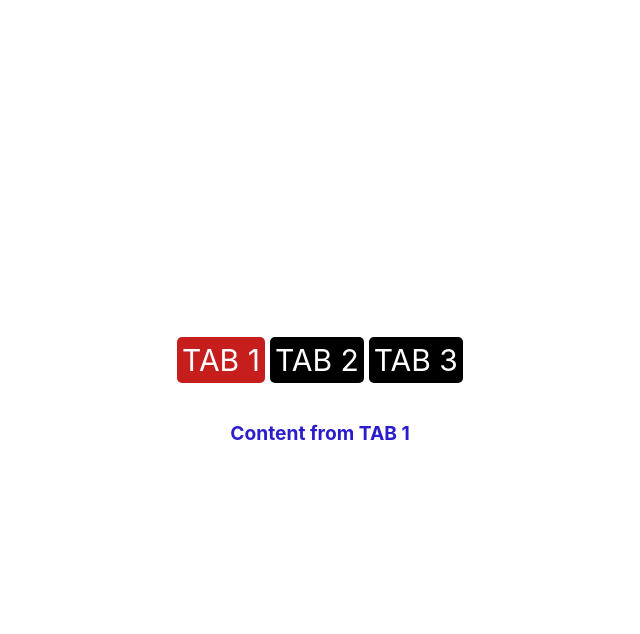
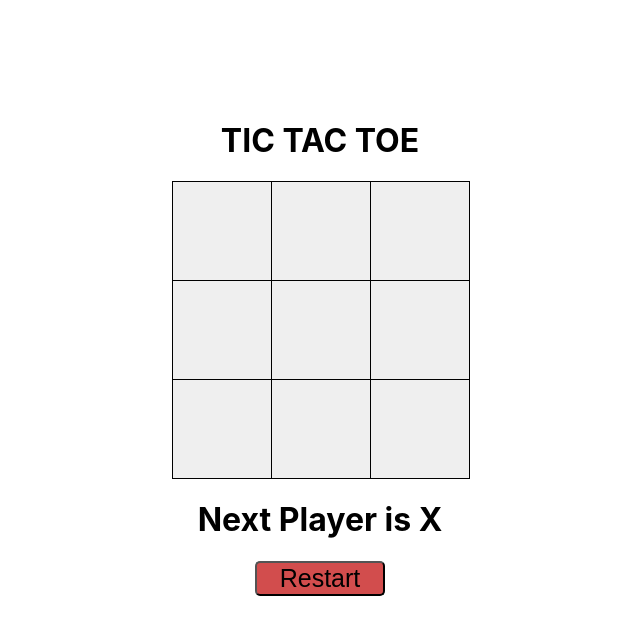
Before and after one commit to sindhupallavi14/React-mini-projects, a React (Create React App) app: page / in a window 1280 px wide. Shown: the top 634 px of the page, without its empty margins (320-960 px from the left). Built offline with nearby package versions, Linux system fonts and the light colour scheme.

Commit message:
Tic tac toe completed

```diff
--- a/src/App.js
+++ b/src/App.js
@@ -7,21 +7,29 @@ import { QRCodeGenerator } from './Components/QR Code Generator/qrCode';
 import { RandomColor } from './Components/RandomColor/randomcolor';
 import { StarRating } from './Components/StarRating/starRating';
 import { TabTest } from './Components/Tabs/TabTest';
+import { TicTacToe } from './Components/Tic Tac Toe/tictactoe';
 
 function App() {
   return (
     <div >
       {/* Accordian */}
         {/* <Accordian/> */}
+
       {/* Random Color */}
         {/* <RandomColor/> */}
+
       {/* Star Rating */}
         {/* <StarRating/> */}
+
       {/* QRCode Generator */}
         {/* <QRCodeGenerator/> */}
+
       {/* Load more button */}
           {/* <LoadMoreButton/> */}
-        <TabTest/>
+
+        {/* <TabTest/> */}
+
+        <TicTacToe/>
 
 
     </div>
--- /dev/null
+++ b/src/Components/Tic Tac Toe/tictactoe.css
@@ -0,0 +1,32 @@
+/* .tic-tac-toe-container::after{
+    clear: both;
+    content: "";
+    display: table;
+} */
+.tic-tac-toe-container{
+    display: flex;
+    flex-direction: column;
+    align-items: center;
+    margin-top: 100px;
+}
+.square{
+    float: left;
+    border:1px solid black;
+    font-size: 40px;
+    height: 100px;
+    padding: 0px;
+    text-align: center;
+    width:100px;
+    margin-right: -1px;
+    margin-top: -1px;
+    cursor: pointer;
+}
+
+.restart{
+    background: #d24d4d;
+    width:130px;
+    height:35px;
+    border-radius:5px;
+    font-size:25px;
+    cursor: pointer;
+}
--- /dev/null
+++ b/src/Components/Tic Tac Toe/tictactoe.js
@@ -0,0 +1,92 @@
+import { useEffect, useState } from "react"
+import "./tictactoe.css"
+function Square({value,onClick})
+{
+    return <button onClick={onClick} className="square">{value}</button>
+}
+
+export function TicTacToe()
+{
+    const [squares,setSquares]=useState(Array(9).fill(""));
+    console.log(squares);
+    const [isXTurn,setIsXTurn]=useState(true);
+    const [status,setStatus]=useState("");
+
+    function handleOnClick(getCrntSqIdx)
+    {
+       let cpysqrs=[...squares];
+       if(getWinner(squares) || squares[getCrntSqIdx]) return;
+       cpysqrs[getCrntSqIdx]=isXTurn ? "X" :"O";
+       setIsXTurn(!isXTurn);
+       setSquares(cpysqrs)
+    }
+
+    function handleRestart()
+    {
+        setSquares(Array(9).fill(''));
+        setIsXTurn(true)
+    }
+
+    function getWinner(squares)
+    {
+       const winningpatterns=[
+           [0,1,2],
+           [3,4,5],
+           [6,7,8],
+           [0,4,8],
+           [2,4,6],
+           [0,3,6],
+           [1,4,7],
+           [2,5,8]
+       ];
+
+       for(let i=0;i<winningpatterns.length;i++)
+       {
+          const [x,y,z]=winningpatterns[i];
+          if(squares[x] && squares[x]===squares[y] && squares[y]===squares[z])
+          {
+            return squares[x];
+          }
+       }
+       return null;
+    }
+
+    useEffect(()=>
+    {
+        if(!getWinner(squares) && squares.every(item=> item !== ""))
+        {
+            setStatus(`This is a draw ! please Restart the Game`)
+        }
+        else if(getWinner(squares))
+        {
+            setStatus(`The Winner is ${getWinner(squares)}`)
+        }
+        else{
+            setStatus(`Next Player is ${isXTurn ? "X" :"O"}`)
+        }
+    },[squares,isXTurn])
+
+
+    return(
+        <div className="tic-tac-toe-container">
+            <h1>TIC TAC TOE</h1>
+            <div className="row">
+               <Square value={squares[0]} onClick={()=>handleOnClick(0)}/>
+               <Square value={squares[1]}  onClick={()=>handleOnClick(1)}/>
+               <Square value={squares[2]} onClick={()=>handleOnClick(2)}/>
+            </div>
+            <div className="row">
+               <Square value={squares[3]} onClick={()=>handleOnClick(3)}/>
+               <Square value={squares[4]} onClick={()=>handleOnClick(4)}/>
+               <Square value={squares[5]} onClick={()=>handleOnClick(5)}/>
+            </div>
+            <div className="row">
+               <Square value={squares[6]} onClick={()=>handleOnClick(6)}/>
+               <Square value={squares[7]} onClick={()=>handleOnClick(7)}/>
+               <Square value={squares[8]} onClick={()=>handleOnClick(8)}/>
+            </div>
+            <h1>{status}</h1>
+            <button className="restart" onClick={handleRestart}>Restart</button>
+        </div>
+    )
+}
```
